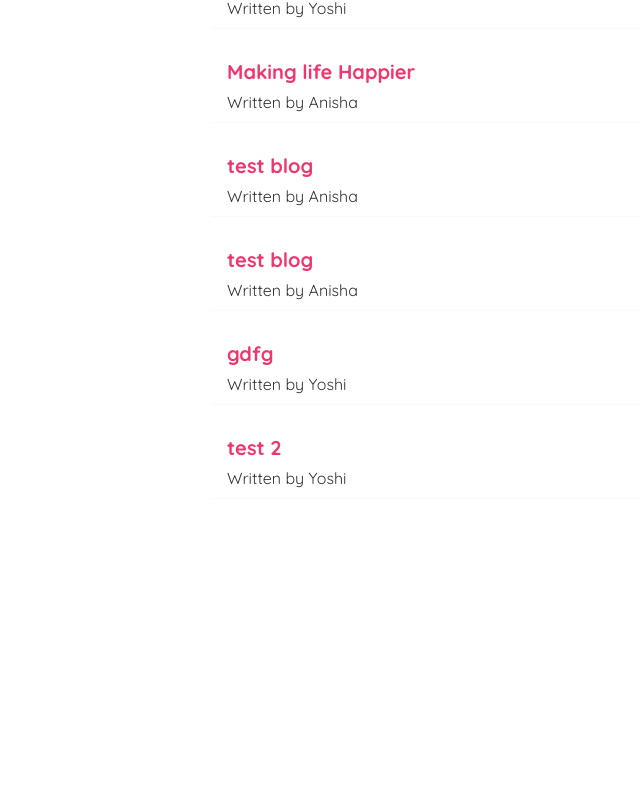
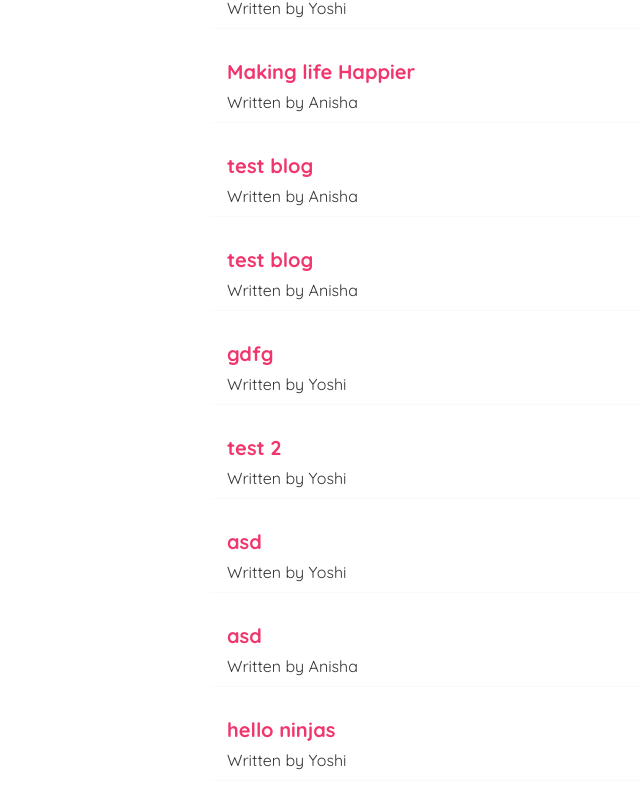
Before and after one commit to AnishaMhj/blog, a React (Create React App) app: page / in a window 1280 px wide. Shown: the part 414-1221 px from the top of the page, without its empty margins (129-769 px from the left). Before the commit the page ends 993 px from the top, so only its background shows below. Built offline with nearby package versions, Linux system fonts and the light colour scheme; data requests are answered from the project's data file.

Commit message:
add programmatic redirects with useHistory hook

```diff
--- a/data/db.json
+++ b/data/db.json
@@ -47,6 +47,24 @@
       "body": "this is a test 2",
       "author": "Yoshi",
       "id": 8
+    },
+    {
+      "title": "asd",
+      "body": "asds",
+      "author": "Yoshi",
+      "id": 9
+    },
+    {
+      "title": "asd",
+      "body": "asd",
+      "author": "Anisha",
+      "id": 10
+    },
+    {
+      "title": "hello ninjas",
+      "body": "this is a test blog",
+      "author": "Yoshi",
+      "id": 11
     }
   ]
 }
--- a/src/Create.js
+++ b/src/Create.js
@@ -1,11 +1,13 @@
 
 import { useState } from 'react';
+import { useHistory} from "react-router-dom";
 
 const Create = () => {
     const [title, setTitle] = useState('');
     const [body, setBody] = useState('');
     const [author, setAuthor] = useState('Anisha');
     const [isPending, setIsPending] = useState(false);
+    const history = useHistory();
 
     const handleSubmit= (e) =>{
         e.preventDefault(); //prevent page from refresh
@@ -25,7 +27,12 @@ const Create = () => {
         .then(() => {
             console.log('new blog added');
             setIsPending(false);
-        })},
+            //history.go(-1);
+            history.push('/'); //route for homepage
+        })
+
+
+    },
     1000);
     }
 
```
